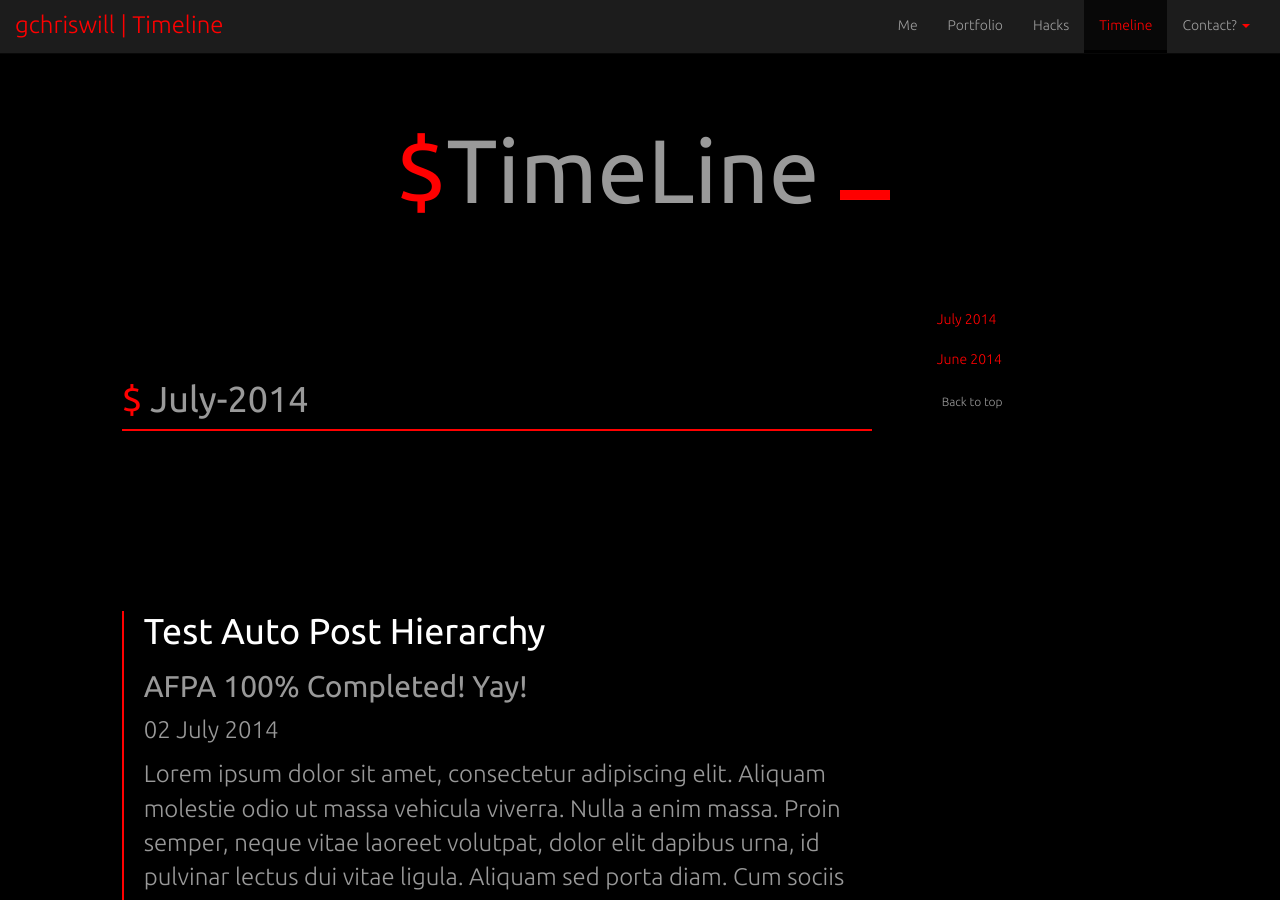
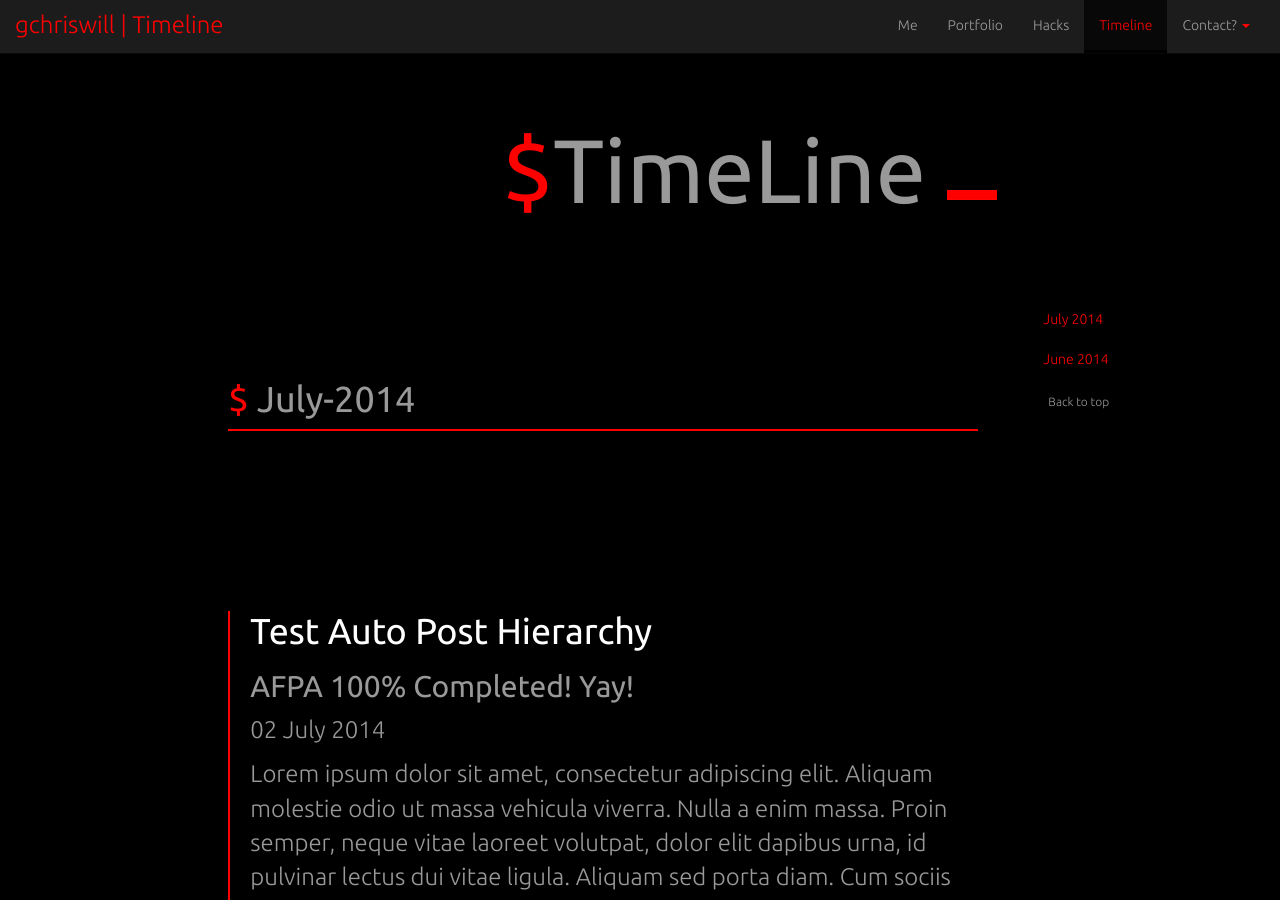
Before and after one commit to gchriswill/gchriswill.github.io, a Jekyll site: the page built from blog.html, in a window 1280 px wide and 900 px high. Built offline with Jekyll 4.4.1, drawn with Linux system fonts in a browser that asks for light colours; nearby versions of some CDN libraries; Markdown is read by kramdown in place of the engine named in the settings.

Commit message:
Small fixes 1

```diff
--- a/blog.html
+++ b/blog.html
@@ -13,11 +13,11 @@ title: Timeline
 
 
 <!-- @gchriswill *** Blog Page ********************************************** -->
-<div class="container col-xs-offset-0 col-sm-offset-1 col-md-offset-1 col-lg-offset-1">
+<div class="container col-xs-offset-0 col-sm-offset-1 col-md-offset-1 col-lg-offset-2">
 
 	<!-- Blog Page Header Title object -->
 	<div class="row pageHeaderTitle">
-		<div class="container-fluid col-lg-11">
+		<div class="container-fluid col-lg-11 headerTitleDiv">
 			<h1 class="headerTagTitle" ><span class="red_punctuation">$</span>TimeLine <img src="images/terminalCursor.gif" alt="cursor" /></h1>
 		</div>
 	</div><!-- End of Blog Page Header Title object -->
```
